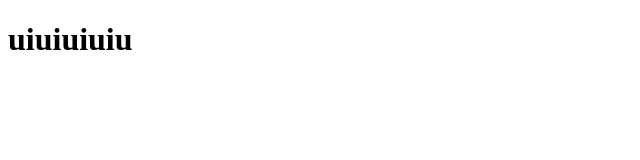
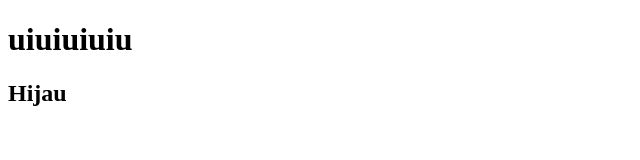
Before and after one commit to jquory/welcome, a website: page index.html in a window 1280 px wide. Shown: the whole page, without its empty margins (0-640 px from the left). Drawn offline with Linux system fonts and the light colour scheme.

Commit message:
commit pertama

```diff
--- a/index.html
+++ b/index.html
@@ -8,5 +8,6 @@
   </head>
   <body>
     <h1>uiuiuiuiu</h1>
+    <h2>Hijau</h2>
   </body>
 </html>
```
